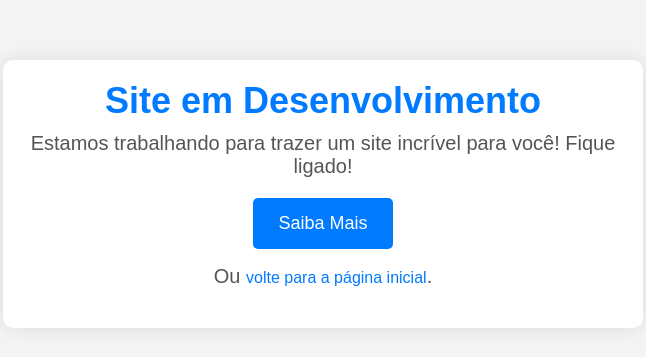
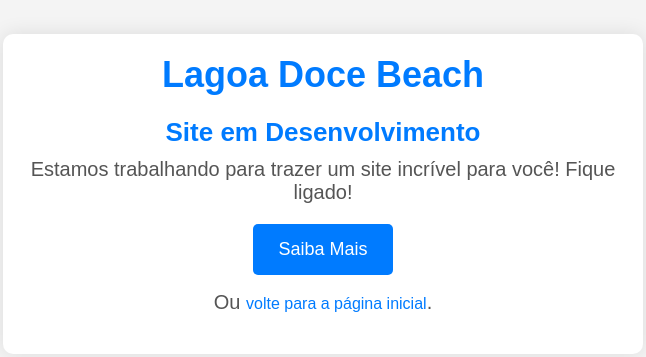
Before and after one commit to jsaplication/lagoadocebeach, a plain HTML site: page index.html in a window 1280 px wide. Shown: the part 206-563 px from the top of the page, without its empty margins (317-963 px from the left). Drawn offline with Linux system fonts and the light colour scheme.

Commit message:
Update index.html

```diff
--- a/index.html
+++ b/index.html
@@ -4,7 +4,7 @@
     <meta charset="UTF-8">
     <meta name="viewport" content="width=device-width, initial-scale=1.0">
     <meta http-equiv="X-UA-Compatible" content="ie=edge">
-    <title>Site em Desenvolvimento</title>
+    <title>Lagoa Doce Beach</title>
     <style>
         /* Resetando estilos padrões do navegador */
         body, h1, p, a {
@@ -39,6 +39,11 @@
         /* Estilo do título */
         h1 {
             font-size: 36px;
+            color: #007BFF;
+            margin-bottom: 10px;
+        }
+         h2 {
+            font-size: 26px;
             color: #007BFF;
             margin-bottom: 10px;
         }
@@ -84,7 +89,8 @@
 <body>
 
     <div class="container">
-        <h1>Site em Desenvolvimento</h1>
+        <h1>Lagoa Doce Beach</h1>
+        <h2>Site em Desenvolvimento</h2>
         <p>Estamos trabalhando para trazer um site incrível para você! Fique ligado!</p>
         <a href="#" class="btn">Saiba Mais</a>
         <p>Ou <a href="#" class="link">volte para a página inicial</a>.</p>
```
